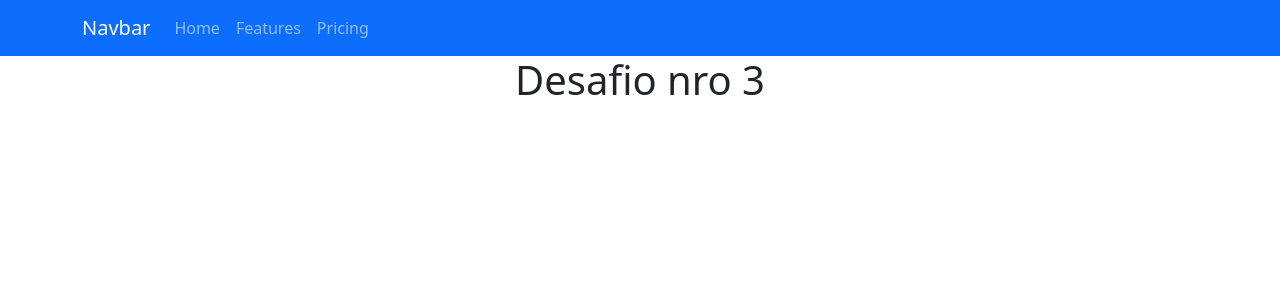
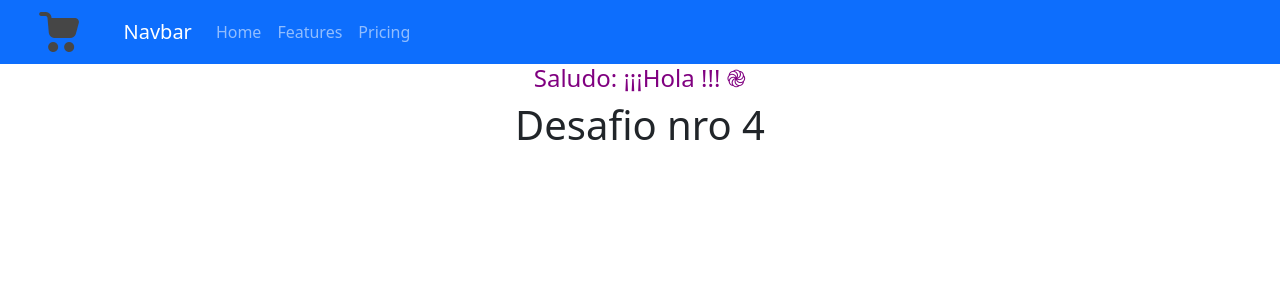
Before and after one commit to euge-ghiso/miappreact, a React (Create React App) app: page / in a window 1280 px wide. Shown: the top 300 px of the page. Built offline with nearby package versions, Linux system fonts and the light colour scheme.

Commit message:
desafiocuarto

```diff
--- a/src/App.js
+++ b/src/App.js
@@ -1,14 +1,18 @@
 import './App.css';
+import 'bootstrap/dist/css/bootstrap.min.css';
 import NavBar from './components/NavBar/NavBar';
+import ItemListContainer from './components/container/ItemListContainer';
 
-import 'bootstrap/dist/css/bootstrap.min.css';
 
 function App() {
   return (
     <div className="App">
 
    <NavBar />
-   <h1> Desafio nro 3 </h1>
+   <ItemListContainer greeting={"¡¡¡Hola !!! ֎"} />
+
+
+   <h1> Desafio nro 4 </h1>
     </div>
   );
 }
--- a/src/components/NavBar/NavBar.jsx
+++ b/src/components/NavBar/NavBar.jsx
@@ -1,6 +1,8 @@
 import Navbar from 'react-bootstrap/Navbar'
 import Nav from 'react-bootstrap/Nav'
 import Container from 'react-bootstrap/Container'
+import CartWidget from '../container/CartWidget';
+
 
 function NavBar(){
     return (
@@ -8,13 +10,17 @@ function NavBar(){
             <>
 
   <Navbar bg="primary" variant="dark">
+  <CartWidget/>
     <Container>
     <Navbar.Brand href="#home">Navbar</Navbar.Brand>
     <Nav className="me-auto">
+
       <Nav.Link href="#home">Home</Nav.Link>
       <Nav.Link href="#features">Features</Nav.Link>
       <Nav.Link href="#pricing">Pricing</Nav.Link>
+
     </Nav>
+
     </Container>
   </Navbar>
 
@@ -24,4 +30,4 @@ function NavBar(){
     )
 }
 
-export default NavBar
+export default NavBar;
--- /dev/null
+++ b/src/components/container/CartWidget.css
@@ -0,0 +1,5 @@
+img{
+
+margin-left: 35px;
+
+}
--- /dev/null
+++ b/src/components/container/CartWidget.jsx
@@ -0,0 +1,11 @@
+import "../container/CartWidget.css"
+ const CartWidget = () => {
+    return (
+      <>
+
+       <img src="/imagenes/cart.png" />
+      </>
+    )
+  }
+
+  export default CartWidget;
--- /dev/null
+++ b/src/components/container/ItemListContainer.css
@@ -0,0 +1,4 @@
+h2{
+    color:purple;
+    font-size: x-large;
+}
--- /dev/null
+++ b/src/components/container/ItemListContainer.jsx
@@ -0,0 +1,10 @@
+ import "../container/ItemListContainer.css"
+const ItemListContainer = ({greeting}) => {
+    return (
+      <>
+        <h2> Saludo: {greeting} </h2>
+      </>
+    )
+  }
+
+  export default ItemListContainer;
```
Also changed, not shown: public/imagenes/cart.png (added).
